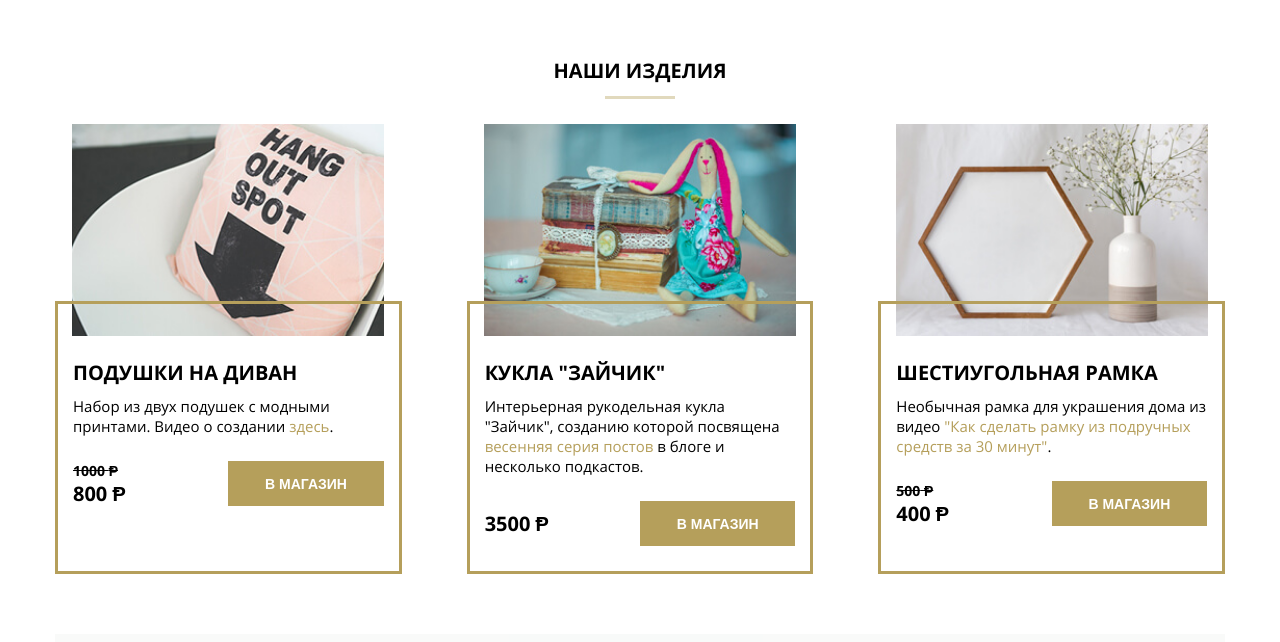
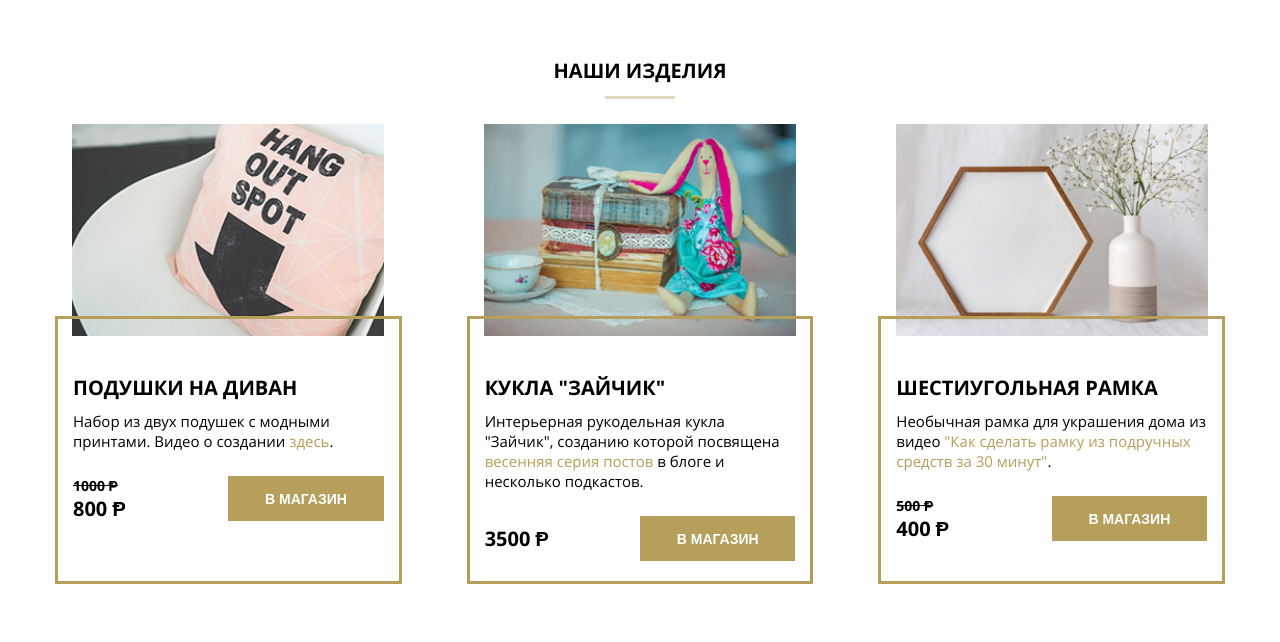
Before and after one commit to IlyaTrihkin/diplomMOBILE, a plain HTML site: page index.html in a window 1280 px wide. Shown: the part 2570-3212 px from the top of the page. Drawn offline with Linux system fonts and the light colour scheme; files whose address does not match are found by name.

Commit message:
Add files via upload

```diff
--- a/css/style.css
+++ b/css/style.css
@@ -510,7 +510,7 @@ main {
   display: flex;
   flex-wrap: wrap;
   align-items: center;
-  justify-content: center;
+  justify-content: space-between;
   margin-top: 60px;
 }
 
@@ -540,18 +540,15 @@ main {
 .products {
   display: flex;
   flex-wrap: wrap;
-  align-items: flex-start;
-  justify-content: center;
+  justify-content: space-between;
   width: 100%;
 }
 
 .card__product {
   display: flex;
   flex-direction: column;
-  justify-content: center;
   align-items: center;
   width: calc((100% - 130px) / 3);
-  height: 450px;
 }
 
 .card__product:not(:first-child) {
@@ -563,15 +560,13 @@ main {
 }
 
 .product-img {
+  display: block;
   width: 100%;
 }
 
 .card__product-body {
-  display: flex;
-  flex-direction: column;
-  width: 100%;
   border: 3px solid #b59f5b;
-  margin-top: -40px;
+  margin-top: -20px;
   padding: 55px 15px 20px 15px;
   flex-grow: 1;
 }
@@ -936,10 +931,6 @@ main {
     font-size: 18px;
   }
 
-  .products {
-    justify-content: flex-start;
-  }
-
   .card__product {
     width: calc(50% - 20px);
   }
@@ -1040,6 +1031,7 @@ main {
 
   .header__nav {
     order: 1;
+    align-self: flex-end;
   }
 
   .nav__item {
@@ -1052,8 +1044,8 @@ main {
     text-decoration: none;
     font-style: normal;
     color: #fff;
-    padding-left: 95%;
-    padding-bottom: 170px;
+
+    margin-bottom: 170px;
   }
 
   .header__logo {
@@ -1211,22 +1203,3 @@ main {
     font-size: 12px;
   }
 }
-
-
-
-
-/*
-
-
-body::after {
-  content: "";
-  display: block;
-  width: 1660px;
-  height: 3207px;
-  background-image: url(../../NOEMI_Modern_ru.jpg);
-  position: absolute;
-  top: 0;
-  left: calc(50% - 830px);
-  opacity: 0.2;
-  z-index: 999;
-}
```
